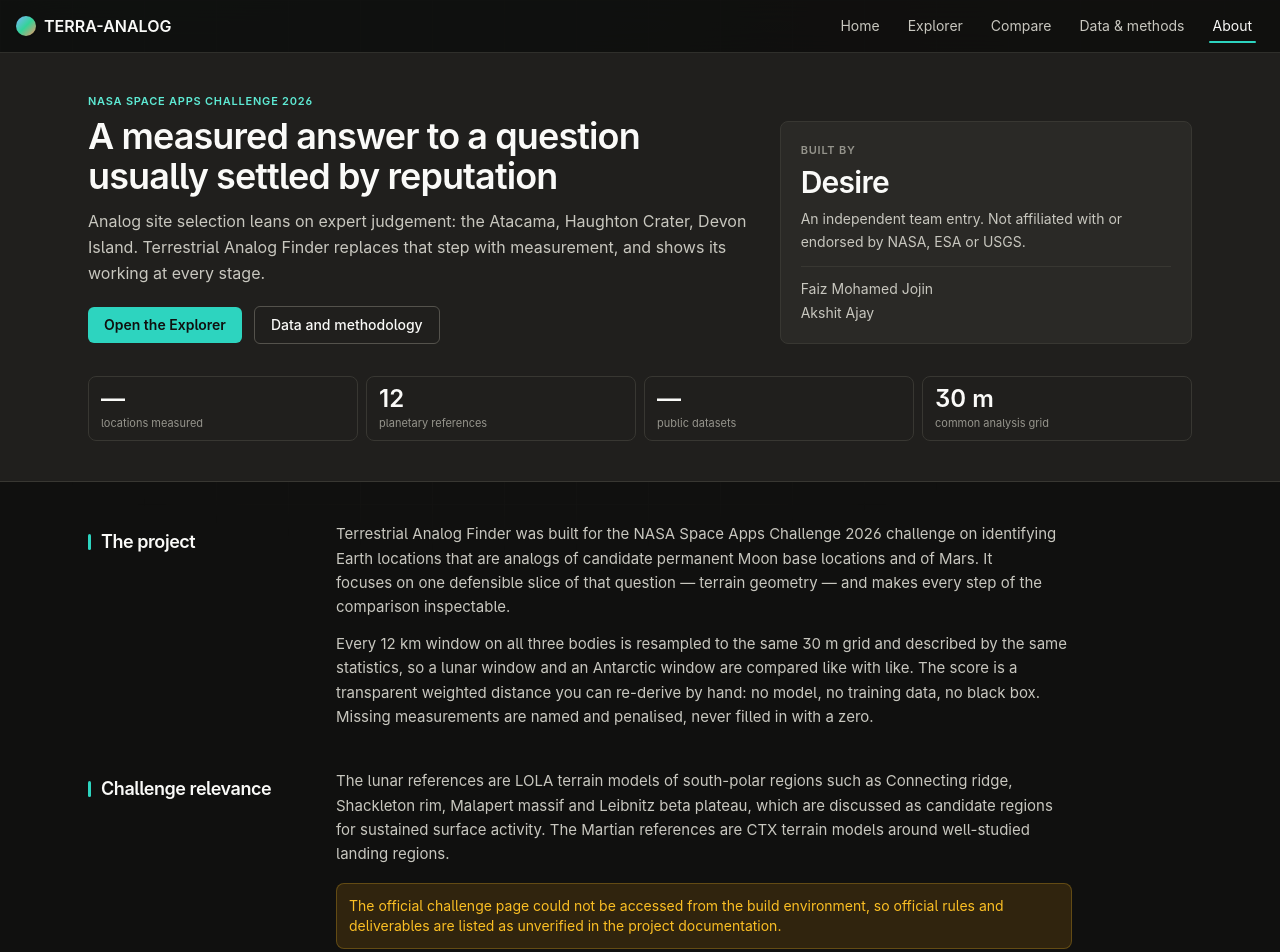
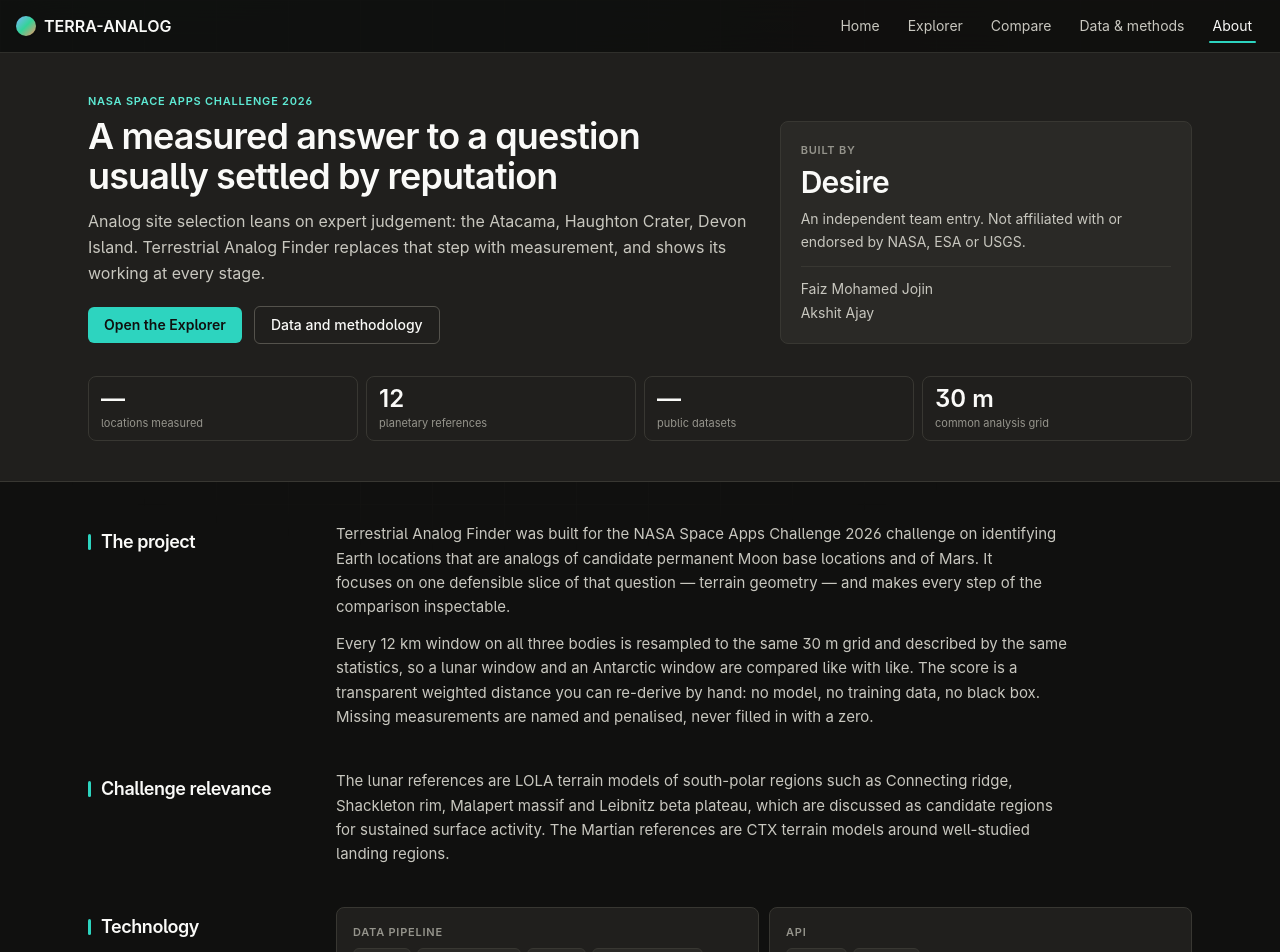
Before and after one commit to Akshit-Ajay/terra_analog---desire-teamwork, a React (Vite) app in the folder frontend/: page /#/about in a window 1280 px wide. Shown: the top 952 px of the page. Built offline with nearby package versions, Linux system fonts and the light colour scheme; no server answers.

Commit message:
Update About.tsx

```diff
--- a/frontend/src/pages/About.tsx
+++ b/frontend/src/pages/About.tsx
@@ -119,10 +119,7 @@ export default function About() {
               sustained surface activity. The Martian references are CTX terrain models around well-studied landing
               regions.
             </p>
-            <p className="note-warn">
-              The official challenge page could not be accessed from the build environment, so official rules and
-              deliverables are listed as unverified in the project documentation.
-            </p>
+
           </div>
         </Reveal>
 
```
